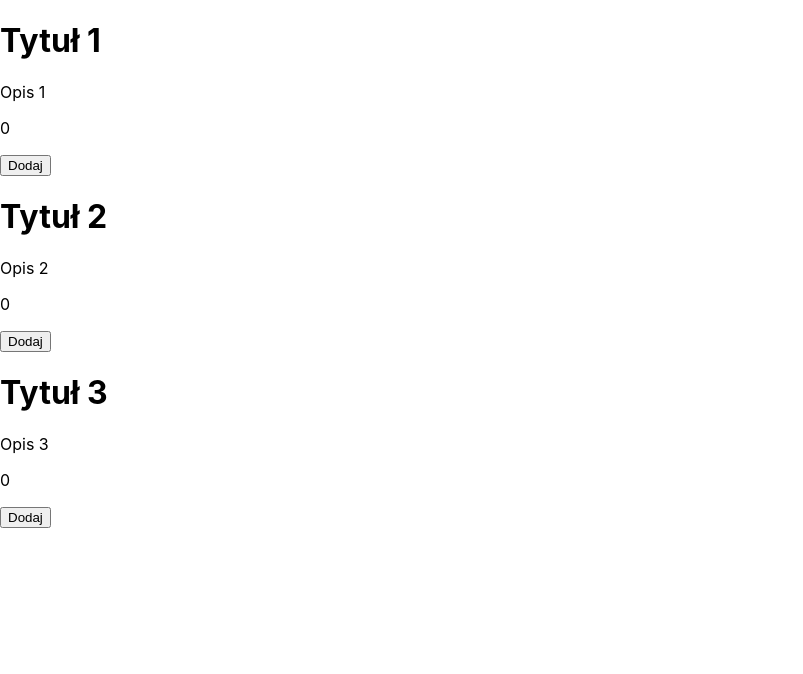
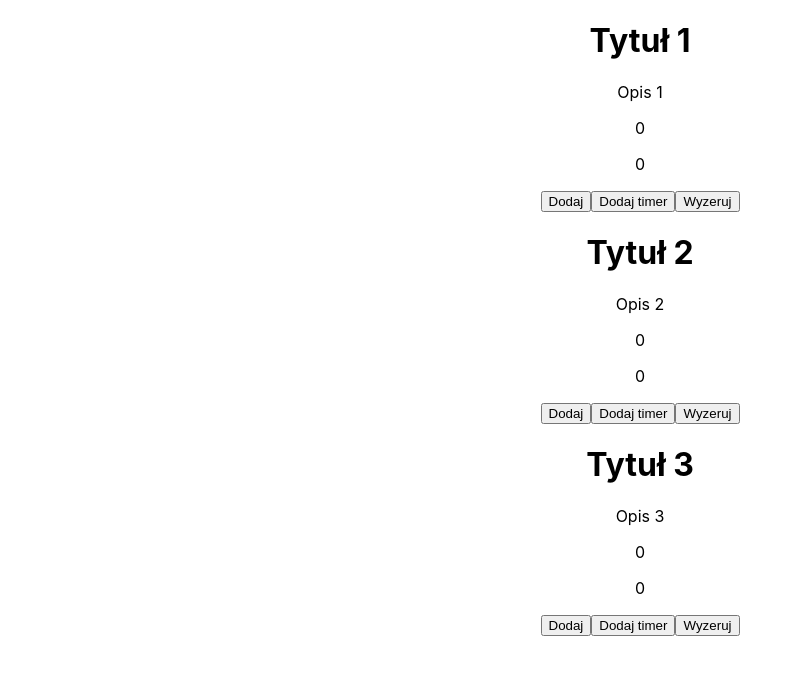
Before and after one commit to JohnyCodesStuff/my-site-react, a React (Create React App) app: page / in a window 1280 px wide. Shown: the top 674 px of the page, without its empty margins (0-803 px from the left). Built offline with nearby package versions, Linux system fonts and the light colour scheme.

Commit message:
adding counter clearer

```diff
--- /dev/null
+++ b/src/components/Article/index.js
@@ -0,0 +1,3 @@
+function Article(props) {
+    return <div>Article 1</div>
+}
--- a/src/components/ArticleBox/index.js
+++ b/src/components/ArticleBox/index.js
@@ -6,20 +6,37 @@ class ArticleBox extends React.Component {
 
         this.state = {
             counter: 0,
+            timer: 0,
+            clearer: 0,
         };
 
     }
     addCounter = () => {
-        this.setState({
-            counter: 1
-        })
+        this.setState((prevState, prevProps) => ({
+            counter: prevState.counter + 1
+        }))
+    }
+    addTimer = () => {
+        this.setState((prevState, prevProps) => ({
+            timer: prevState.timer + 100,
+
+        }))
+    }
+    clearCounter = () => {
+        this.setState((prevState, prevProps) => ({
+            counter: prevState.counter = 0,
+            timer: prevState.timer = 0,
+        }))
     }
     render() {
         return <div>
             <h1>{this.props.title || '-'}</h1>
             <p>{this.props.description || 'Brak opisu'}</p>
-            <p>{this.state.counter} </p>
+            <p>{this.state.counter}  </p>
+            <p>{this.state.timer}</p>
             <button onClick={this.addCounter}>Dodaj</button>
+            <button onClick={this.addTimer}>Dodaj timer</button>
+            <button onClick={this.clearCounter}>Wyzeruj</button>
             </div>
     }
 }
--- a/src/index.css
+++ b/src/index.css
@@ -5,6 +5,7 @@ body {
     sans-serif;
   -webkit-font-smoothing: antialiased;
   -moz-osx-font-smoothing: grayscale;
+  text-align: center;
 }
 
 code {
```
